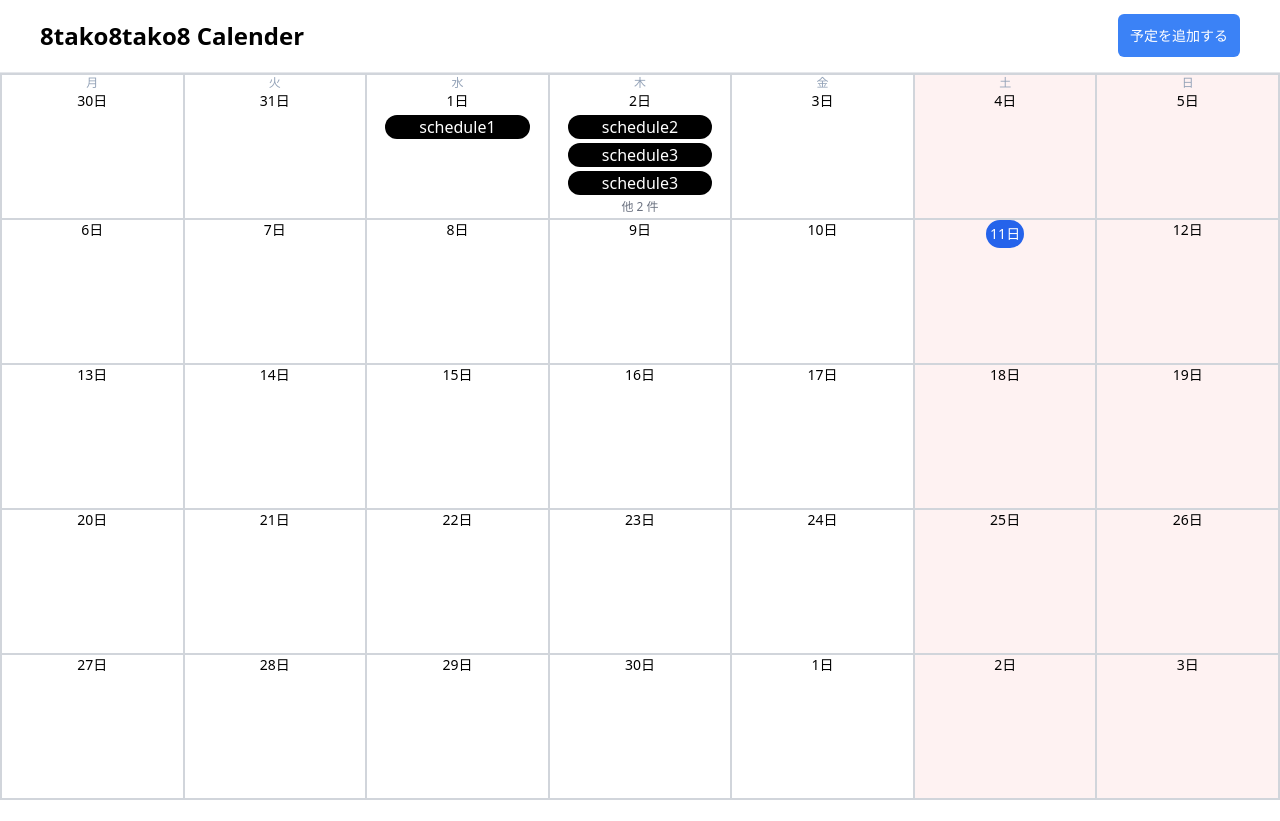
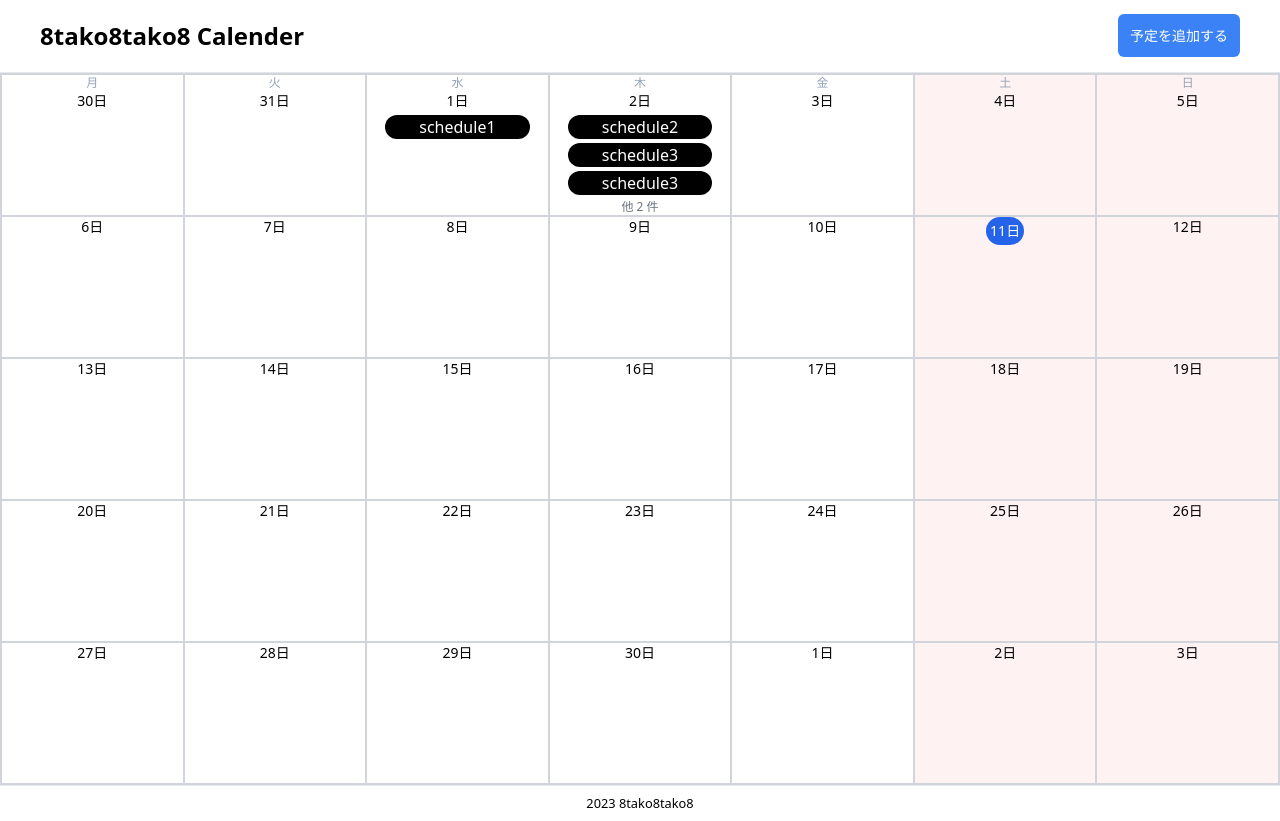
Before and after one commit to 8tako8tako8/nextjs_ts_calendar, a Next.js app: page / in a window 1280 px wide. Before the commit the page ends 800 px from the top, so only its background shows below. Built offline with nearby package versions, Linux system fonts and the light colour scheme.

Commit message:
フッターを追加

```diff
--- /dev/null
+++ b/src/app/Footer.tsx
@@ -0,0 +1,11 @@
+import React from "react";
+
+const Footer = () => {
+  return (
+    <footer className="flex justify-center items-center w-full py-2 px-4 border-t">
+      <small>2023 8tako8tako8</small>
+    </footer>
+  );
+};
+
+export default Footer;
--- a/src/app/layout.tsx
+++ b/src/app/layout.tsx
@@ -4,6 +4,7 @@ import "./globals.css";
 import Header from "./Header";
 import { Suspense } from "react";
 import Loading from "./loading";
+import Footer from "./Footer";
 
 const inter = Inter({ subsets: ["latin"] });
 
@@ -26,6 +27,7 @@ export default function RootLayout({
           <main className="flex-grow">
             <Suspense fallback={<Loading />}>{children}</Suspense>
           </main>
+          <Footer />
         </div>
       </body>
     </html>
```
